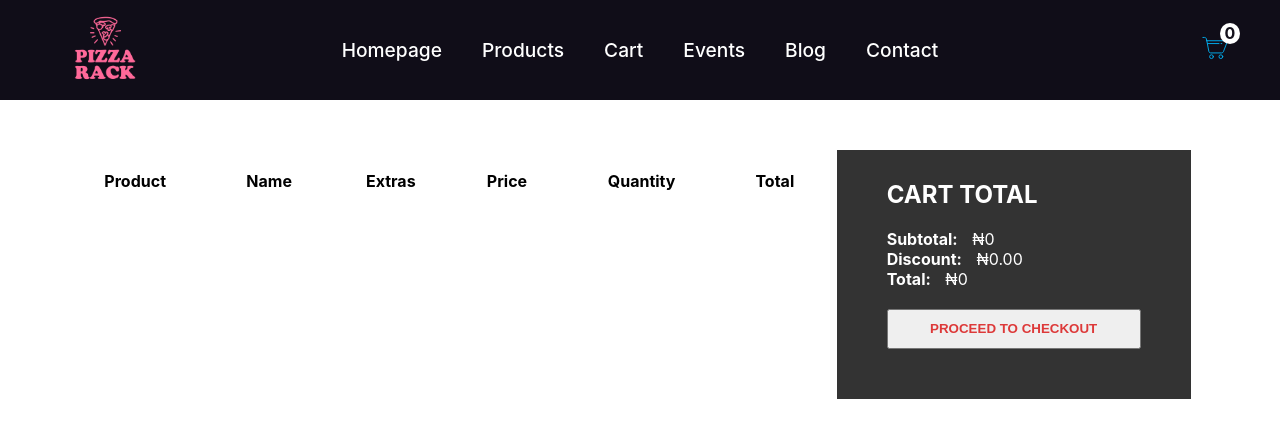
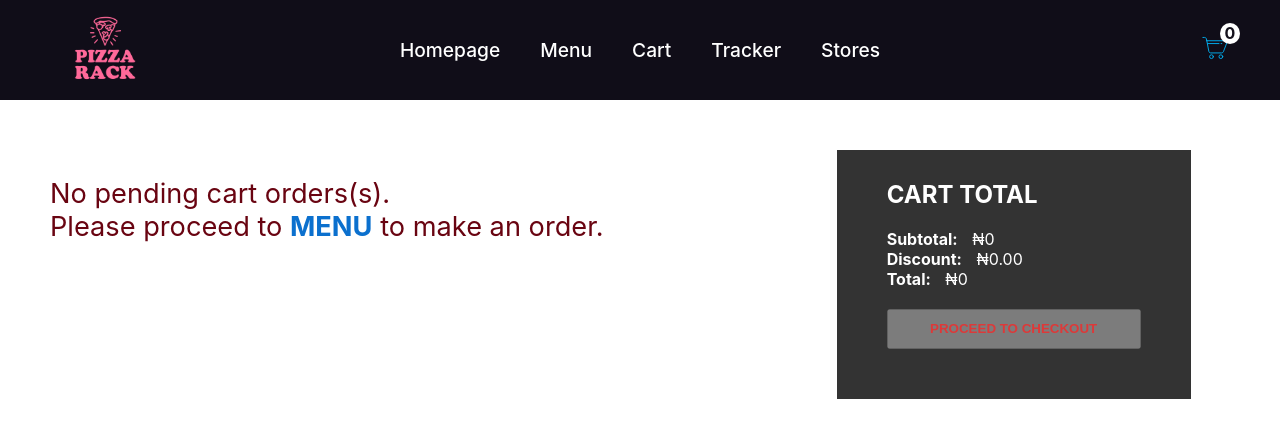
Before and after one commit to chisomije92/Pizzarack, a Next.js app: page /Cart in a window 1280 px wide. Shown: the top 447 px of the page. Built offline with nearby package versions, Linux system fonts and the light colour scheme.

Commit message:
resolve animation issue in layout

```diff
--- a/components/cart/cart-data.js
+++ b/components/cart/cart-data.js
@@ -4,8 +4,9 @@ import Image from "next/image";
 import { useState } from "react";
 import { useRouter } from "next/router";
 import { useSelector } from "react-redux";
-
+import Link from "next/link";
 import CartModal from "./cart-modal";
+import { AnimatePresence } from "framer-motion";
 const CartData = () => {
   const [showModal, setShowModal] = useState(false);
   const cart = useSelector((state) => state.cart);
@@ -15,6 +16,23 @@ const CartData = () => {
   return (
     <div className={classes.container}>
       <div className={classes.left}>
+        {cart.products.length === 0 && (
+          <>
+            <p className={classes.noOrders}>
+              No pending cart orders(s).
+              <br />
+              Please proceed to{" "}
+              <Link href="/menu" passHref>
+                <a>
+                  {" "}
+                  <b>MENU</b>
+                </a>
+              </Link>{" "}
+              to make an order.
+            </p>
+          </>
+        )}
+        {cart.products.length > 0 && (
           <table className={classes.table}>
             <thead>
               <tr className={classes.trTitle}>
@@ -64,6 +82,7 @@ const CartData = () => {
               ))}
             </tbody>
           </table>
+        )}
       </div>
       <div className={classes.right}>
         <div className={classes.wrapper}>
@@ -77,7 +96,11 @@ const CartData = () => {
           <div className={classes.totalText}>
             <b className={classes.totalTextTitle}>Total:</b> ₦{cart.total}
           </div>
-          <button className={classes.button} onClick={() => setShowModal(true)}>
+          <button
+            className={classes.button}
+            onClick={() => setShowModal(true)}
+            disabled={cart.products.length === 0}
+          >
             PROCEED TO CHECKOUT
           </button>
           {showModal &&
--- a/components/cart/cart-data.module.css
+++ b/components/cart/cart-data.module.css
@@ -15,6 +15,15 @@
   width: 100px;
   height: 100px;
   position: relative;
+}
+
+.noOrders {
+  font-size: 1.7rem;
+  color: rgb(105, 4, 17);
+}
+
+.noOrders a {
+  color: rgb(11, 112, 206);
 }
 
 .table {
--- a/components/cart/cart-form.js
+++ b/components/cart/cart-form.js
@@ -3,6 +3,7 @@ import classes from "./cart-form.module.css";
 import { useRouter } from "next/router";
 import { useSelector } from "react-redux";
 import { PaystackButton } from "react-paystack";
+import { motion } from "framer-motion";
 const CartForm = ({ setShowModal }) => {
   const [name, setName] = useState("");
   const [email, setEmail] = useState("");
@@ -67,8 +68,18 @@ const CartForm = ({ setShowModal }) => {
     },
   };
 
+  const animateFrom = { opacity: 0, y: -40 };
+  const animateTo = { opacity: 1, y: 0 };
+
   return (
-    <div className={classes.container}>
+    <motion.div
+      className={classes.container}
+      key="motion"
+      initial={animateFrom}
+      animate={animateTo}
+      transition={{ delay: 0.04 }}
+      exit={animateFrom}
+    >
       <div className={classes.item}>
         <h3>CHECKOUT FORM</h3>
       </div>
@@ -135,7 +146,7 @@ const CartForm = ({ setShowModal }) => {
           <PaystackButton className={classes.button} {...componentProps} />
         )}
       </form>
-    </div>
+    </motion.div>
   );
 };
 
--- a/components/cart/cart-modal.js
+++ b/components/cart/cart-modal.js
@@ -1,13 +1,25 @@
 import CartForm from "./cart-form";
 import classes from "./cart-form.module.css";
+import { motion, AnimatePresence } from "framer-motion";
+
 const CartModal = ({ setShowModal }) => {
+  const animateFrom = { opacity: 0, y: -40 };
+  const animateTo = { opacity: 1, y: 0 };
+
   return (
-    <div className={classes.modal}>
+    <motion.div
+      className={classes.modal}
+      key="motion"
+      initial={animateFrom}
+      animate={animateTo}
+      transition={{ delay: 0.04 }}
+      exit={animateFrom}
+    >
       <div className={classes.close} onClick={() => setShowModal(false)}>
         X
       </div>
       <CartForm setShowModal={setShowModal} />
-    </div>
+    </motion.div>
   );
 };
 
--- a/components/layout/mobile-list.js
+++ b/components/layout/mobile-list.js
@@ -1,5 +1,6 @@
 import classes from "./nav-list.module.css";
 import { motion } from "framer-motion";
+import Link from "next/link";
 const MobileList = (props) => {
   const animateFrom = { opacity: 0, y: -40 };
   const animateTo = { opacity: 1, y: 0 };
@@ -14,7 +15,7 @@ const MobileList = (props) => {
         className={classes.listItem}
         onClick={props.onClick}
       >
-        Homepage
+        <Link href={"/"}>Homepage</Link>
       </motion.li>
 
       <motion.li
@@ -25,7 +26,7 @@ const MobileList = (props) => {
         className={classes.listItem}
         onClick={props.onClick}
       >
-        Products
+        <Link href={"/menu"}>Menu</Link>
       </motion.li>
       <motion.li
         initial={animateFrom}
@@ -35,7 +36,7 @@ const MobileList = (props) => {
         className={classes.listItem}
         onClick={props.onClick}
       >
-        Cart
+        <Link href={"/cart"}>Cart</Link>
       </motion.li>
 
       <motion.li
@@ -46,7 +47,7 @@ const MobileList = (props) => {
         className={classes.listItem}
         onClick={props.onClick}
       >
-        Events
+        <Link href={"/orders"}>Tracker</Link>
       </motion.li>
       <motion.li
         initial={animateFrom}
@@ -56,17 +57,7 @@ const MobileList = (props) => {
         className={classes.listItem}
         onClick={props.onClick}
       >
-        Blog
-      </motion.li>
-      <motion.li
-        initial={animateFrom}
-        animate={animateTo}
-        exit={animateFrom}
-        transition={{ delay: 0.3 }}
-        className={classes.listItem}
-        onClick={props.onClick}
-      >
-        Contact
+        <Link href={"/stores"}>Stores</Link>
       </motion.li>
     </ul>
   );
--- a/components/layout/nav-bar.js
+++ b/components/layout/nav-bar.js
@@ -5,13 +5,23 @@ import NavList from "./nav-list";
 import { CgMenu } from "react-icons/cg";
 import { CgCloseR } from "react-icons/cg";
 import { motion, AnimatePresence } from "framer-motion";
-import { useState } from "react";
+import { useEffect, useState } from "react";
 import { useSelector } from "react-redux";
 import Link from "next/link";
 
 const NavBar = () => {
   const quantity = useSelector((state) => state.cart.quantity);
   const [open, setOpen] = useState(false);
+
+  const [isLoaded, setLoaded] = useState(null);
+
+  useEffect(() => {
+    setLoaded(true);
+  }, []);
+
+  if (!isLoaded) {
+    return null;
+  }
 
   const hamburgerIcon = (
     <CgMenu
--- a/components/layout/nav-list.js
+++ b/components/layout/nav-list.js
@@ -1,15 +1,25 @@
-import Image from "next/image";
+import Link from "next/link";
 import classes from "./nav-list.module.css";
 
 const NavList = (props) => {
   return (
     <ul className={props.className}>
-      <li className={classes.listItem}>Homepage</li>
-      <li className={classes.listItem}>Products</li>
-      <li className={classes.listItem}>Cart</li>
-      <li className={classes.listItem}>Events</li>
-      <li className={classes.listItem}>Blog</li>
-      <li className={classes.listItem}>Contact</li>
+      <li className={classes.listItem}>
+        <Link href={"/"}>Homepage</Link>
+      </li>
+      <li className={classes.listItem}>
+        <Link href={"/menu"}>Menu</Link>
+      </li>
+      <li className={classes.listItem}>
+        <Link href={"/cart"}>Cart</Link>
+      </li>
+      <li className={classes.listItem}>
+        <Link href={"/orders"}>Tracker</Link>
+      </li>
+
+      <li className={classes.listItem}>
+        <Link href={"/stores"}>Stores</Link>
+      </li>
     </ul>
   );
 };
--- a/components/pizza-list.module.css
+++ b/components/pizza-list.module.css
@@ -4,10 +4,12 @@
   flex-direction: column;
   align-items: center;
 }
-
+.title {
+  color: rgb(10, 6, 26);
+}
 .desc {
   font-size: 24px;
-  color: #444;
+  color: rgb(11, 3, 39);
   width: 70%;
 }
 
```
Also changed, not shown: pages/stores/index.js (+14 -2 lines). Lines whose indentation alone changed are shown as unchanged.
